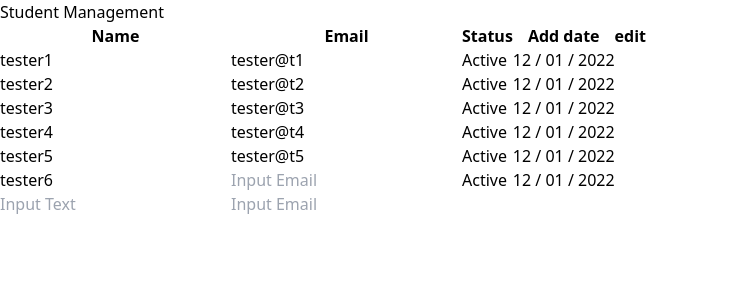
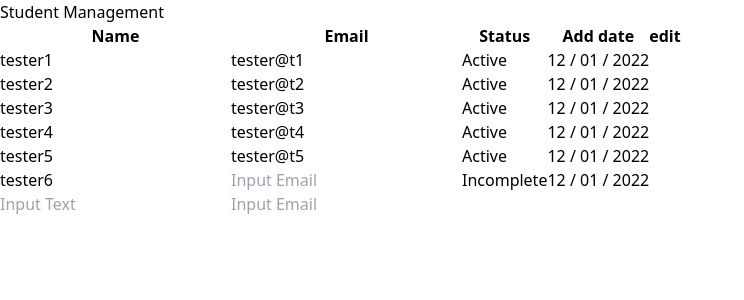
Before and after one commit to purachetzheng/S2_Group7, a Vue app: page / in a window 1280 px wide. Shown: the top 300 px of the page, without its empty margins (0-744 px from the left). Built offline with nearby package versions, Linux system fonts and the light colour scheme.

Commit message:
input only email after input name

```diff
--- a/src/App.vue
+++ b/src/App.vue
@@ -4,20 +4,23 @@ class user {
     constructor(name = '', email = '') {
         this._name = name
         this._email = email
-        this._status = 'Active'
+        this._status = ''
         this._tag = []
+        this.checkUser()
     }
     get name() {
         return this._name
     }
     set name(name) {
         this._name = name
+        this.checkUser()
     }
     get email() {
         return this._email
     }
     set email(email) {
         this._email = email
+        this.checkUser()
     }
     get status(){
         return this._status
@@ -25,7 +28,7 @@ class user {
     set status(status){
         this._status = status
     }
-    get tag(){
+    get tag() {
         return this._tag
     }
     // addTag(tag){
@@ -37,6 +40,13 @@ class user {
     //         1
     //     )
     // }
+    checkUser() {
+        if (this.name === '' || this.email === '') {
+            this.status = 'Incomplete'
+        } else {
+            this.status = 'Active'
+        }
+    }
 }
 
 const newUserName = ref('')
@@ -54,21 +64,21 @@ let Users = reactive({
             1
         )
     },
-    findUser(index,e){
-        console.log(Users.users.find((ele,i) => i == index))
+    findUser(index, e) {
+        console.log(Users.users.find((ele, i) => i == index))
         console.log(e)
-        return Users.users.find((ele,i) => i == index)
+        return Users.users.find((ele, i) => i == index)
         // console.log('user_'+index)
         // console.log(user_5.value)
     },
-    setUserEmail(index){
+    setUserEmail(index) {
 
     },
-    checkUser(index){
-        if(Users.findUser(index).name == '' || Users.findUser(index).email == ''){
-            Users.findUser.status == 'incomplete'
-        }else{
-            Users.findUser.status == 'Active'
+    checkUser(index) {
+        if (Users.findUser(index).name == '' || Users.findUser(index).email == '') {
+            Users.findUser.status = 'incomplete'
+        } else {
+            Users.findUser.status = 'Active'
         }
     }
 })
@@ -143,25 +153,24 @@ Users.addUser(user6)
                                     <div class="flex items-center">
                                         <!-- <div class="flex-shrink-0 h-10 w-10"></div> -->
                                         <div v-if="!editValue">
-                                            <span>
-                                                {{ user.name }}
-                                            </span>
+                                            <span>{{ user.name }}</span>
                                         </div>
                                         <div v-if="editValue">
-                                            <input
-                                                type="text"
-                                                v-model="user.name"
-                                            />
+                                            <input type="text" v-model="user.name" />
                                         </div>
                                     </div>
                                 </td>
-                                <td class="px-6 py-2" v-if="user.email.length">{{ user.email }}</td>
+                                <td class="px-6 py-2" v-if="user.status == 'Active'">{{ user.email }}</td>
                                 <td class="px-6 py-2" v-else>
                                     <input
                                         class="bg-gray-300 rounded-md p-1 pl-3 w-full"
                                         type="text"
                                         placeholder="Input Email"
-                                        @keydown.enter="Users.findUser(i,this.value)"
+                                        @keydown.enter="()=> {
+                                            user.email = newEmail
+                                            newEmail = ''
+                                        }"
+                                        v-model="newEmail"
                                     />
                                 </td>
                                 <td class="px-6 py-2">
```
